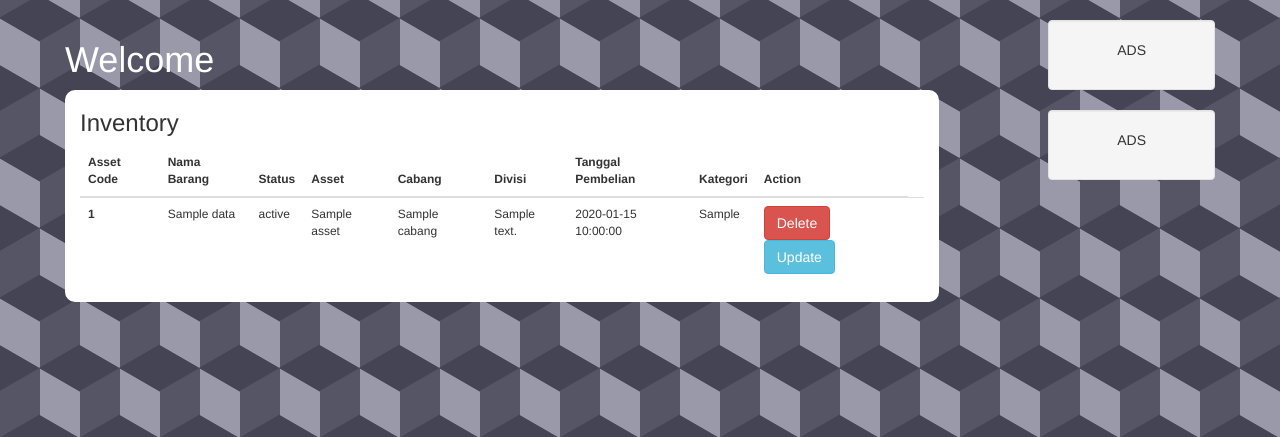
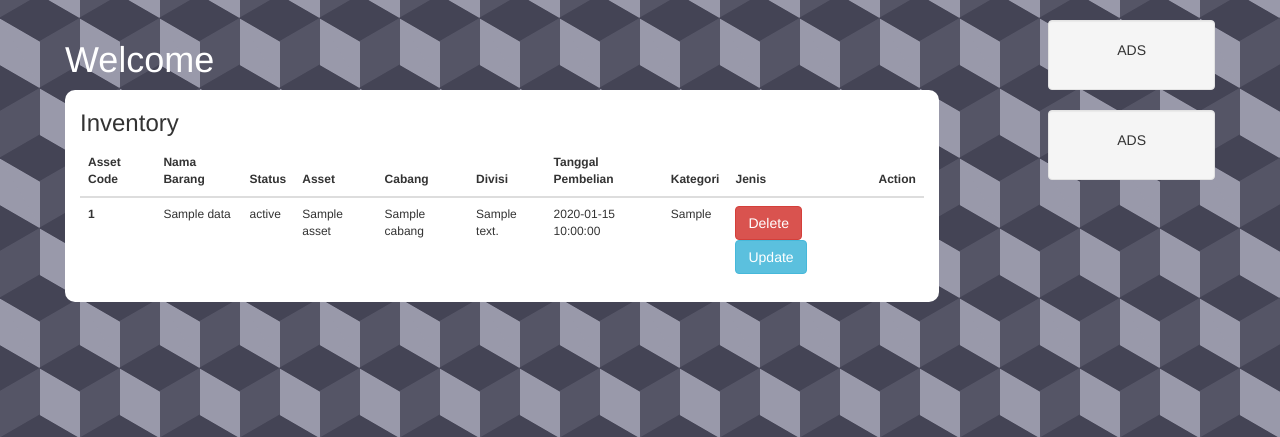
Before and after one commit to henhanwan/itportal, a CodeIgniter app: the page made by application/views/admin/dashboard/inventorylist.php in a window 1280 px wide. Shown: the part 52-489 px from the top of the page. Run offline with CodeIgniter, Linux system fonts and the light colour scheme; tables that the repository leaves empty or names only in its code hold one stand-in row (values such as "Sample post"); the template is opened without the code that fills it: most values are stand-ins (such as "Sample title", 1, 10 or a date in 2020); data that the repository does not hold is empty; some libraries are stand-ins or nearby versions.

Commit message:
Add column Jenis
Add column jenis

```diff
--- a/application/views/admin/dashboard/inventorylist.php
+++ b/application/views/admin/dashboard/inventorylist.php
@@ -53,6 +53,7 @@
             <th scope="col">Divisi</th>
             <th scope="col">Tanggal Pembelian</th>
             <th scope="col">Kategori</th>
+            <th scope="col">Jenis</th>
             <th scope="col">Action</th>
           </tr>
 
```
